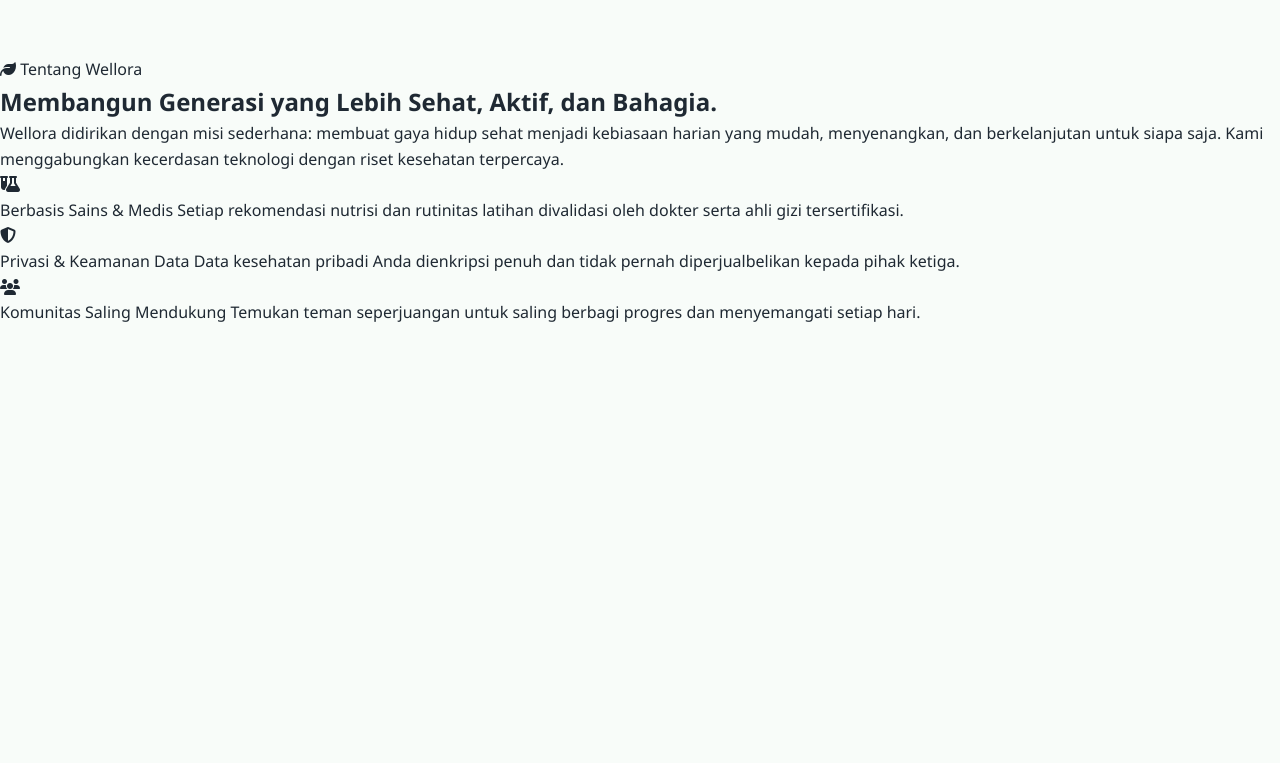
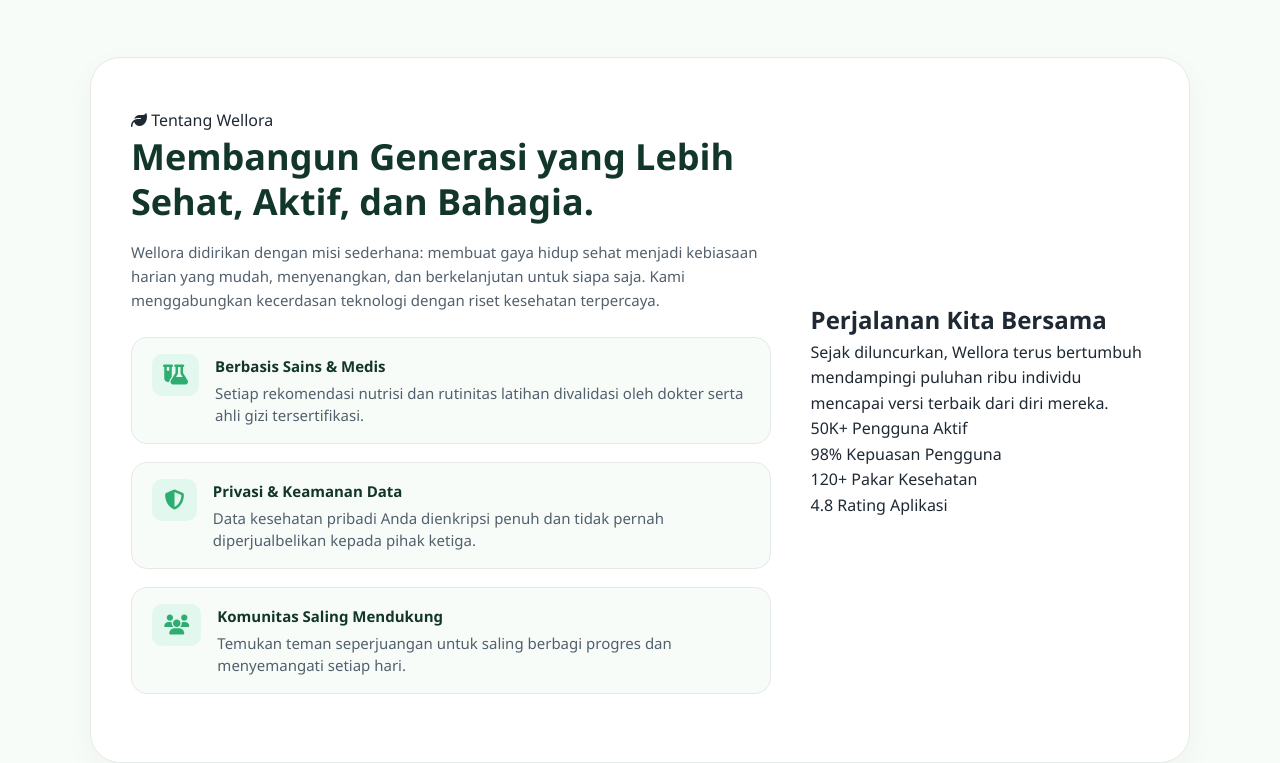
Before and after one commit to AFKAFKAFKAFK/wellora, a plain HTML site: page index.html in a window 1280 px wide. Shown: the part 1749-2512 px from the top of the page. Before the commit the page ends 2075 px from the top, so only its background shows below. Drawn offline with Linux system fonts and the light colour scheme.

Commit message:
about kiri

```diff
--- a/index.html
+++ b/index.html
@@ -46,6 +46,7 @@
                 <img src="aset/mobile.png" alt="mobile app" class="gambar">
             </div>
         </section>
+        <!-- fitur -->
         <section class="fitur">
             <div class="fitur-card">
                 <span class="icon-fitur"><i class="fa-solid fa-person-running"></i></span>
@@ -128,8 +129,8 @@
                 <i class="fa-solid fa-flask-vial"></i>
             </div>
             <div class="value-text">
-                Berbasis Sains & Medis
-                Setiap rekomendasi nutrisi dan rutinitas latihan divalidasi oleh dokter serta ahli gizi tersertifikasi.
+                <div class="value-title">Berbasis Sains & Medis</div>
+                <div class="value-desc">Setiap rekomendasi nutrisi dan rutinitas latihan divalidasi oleh dokter serta ahli gizi tersertifikasi.</div>
             </div>
         </div>
         <!-- card 2 -->
@@ -138,8 +139,8 @@
                 <i class="fa-solid fa-shield-halved"></i>
             </div>
             <div class="value-text">
-                Privasi & Keamanan Data
-                Data kesehatan pribadi Anda dienkripsi penuh dan tidak pernah diperjualbelikan kepada pihak ketiga.
+                <div class="value-title">Privasi & Keamanan Data</div>
+                <div class="value-desc">Data kesehatan pribadi Anda dienkripsi penuh dan tidak pernah diperjualbelikan kepada pihak ketiga.</div>
             </div>
         </div>
         <!-- card 3 -->
@@ -148,14 +149,35 @@
                 <i class="fa-solid fa-users"></i>
             </div>
             <div class="value-text">
-                Komunitas Saling Mendukung
-                Temukan teman seperjuangan untuk saling berbagi progres dan menyemangati setiap hari.
+                <div class="value-title">Komunitas Saling Mendukung</div>
+                <div class="value-desc">Temukan teman seperjuangan untuk saling berbagi progres dan menyemangati setiap hari.</div>
             </div>
         </div>
     </div>
             </div>
             <div class="about-kanan">
-
+                <div class="box-about-kanan">
+                    <h2 class="title-about-kanan">Perjalanan Kita Bersama</h2>
+                    <p class="desc-about-kanan">Sejak diluncurkan, Wellora terus bertumbuh mendampingi puluhan ribu individu mencapai versi terbaik dari diri mereka.</p>
+                    <div class="card-about-kanan">
+                        <div class="card-item">
+                            50K+
+                            Pengguna Aktif
+                        </div>
+                         <div class="card-item">
+                            98%
+                            Kepuasan Pengguna
+                        </div>
+                         <div class="card-item">
+                            120+
+                            Pakar Kesehatan
+                        </div>
+                         <div class="card-item">
+                            4.8
+                            Rating Aplikasi
+                        </div>
+                    </div>
+                </div>
             </div>
         </section>
     </body>
--- a/style.css
+++ b/style.css
@@ -59,7 +59,7 @@
     transform: translateY(-2px);
     transition: transform 0.2s ease;
 }
-.hero {
+.hero, .fitur, .about {
     display: flex;
     width: 90%;
     max-width: 1100px;
@@ -138,17 +138,6 @@
 .tagline {
     font-size: 15px;
     font-weight: 600;
-}
-.fitur {
-    display: flex;
-    justify-content: space-between;
-    margin: 0 auto;
-    padding-top: 30px;
-    padding-bottom: 60px;
-    align-items: center;
-    max-width: 1100px;
-    width: 90%;
-    gap: 24px;
 }
 .fitur-card {
     display: flex;
@@ -303,3 +292,57 @@
     font-weight: 600;
     margin: 0;
 }
+.about {
+    background-color: white;
+    border-radius: 30px;
+    box-shadow: 0 10px 30px rgba(18,55,42,0.04);
+    border: 1px solid #E5E9E8;
+    padding: 50px 40px;
+}
+.about-kiri {
+
+}
+.about-title {
+    font-size: 36px;
+    color: #12372A;
+    font-weight: 800;
+    line-height: 1.25;
+    margin-bottom: 16px;
+}
+.about-desc {
+    font-size: 15px;
+    color: #52606D;
+    line-height: 1.6;
+    margin-bottom: 25px;
+}
+.value-card {
+    display: flex;
+    gap: 16px;
+    background-color: #F8FCF9;
+    padding: 16px 20px;
+    border-radius: 16px;
+    border: 1px solid #E5E9E8;
+    margin-bottom: 18px;
+}
+.value-icon {
+    background-color: #E2F7EE;
+    width: 60px;
+    height: 42px;
+    display: flex;
+    align-items: center;
+    justify-content: center;
+    border-radius: 10px;
+    color: #2EAD70;
+    font-size: 20px;
+}
+.value-title {
+    font-size: 15px;
+    font-weight: 700;
+    color: #12372A;
+    margin-bottom: 4px;
+}
+.value-desc {
+    font-size: 15px;
+    color: #52606D;
+    line-height: 1.5;
+}
```
Lines whose indentation alone changed are shown as unchanged.
